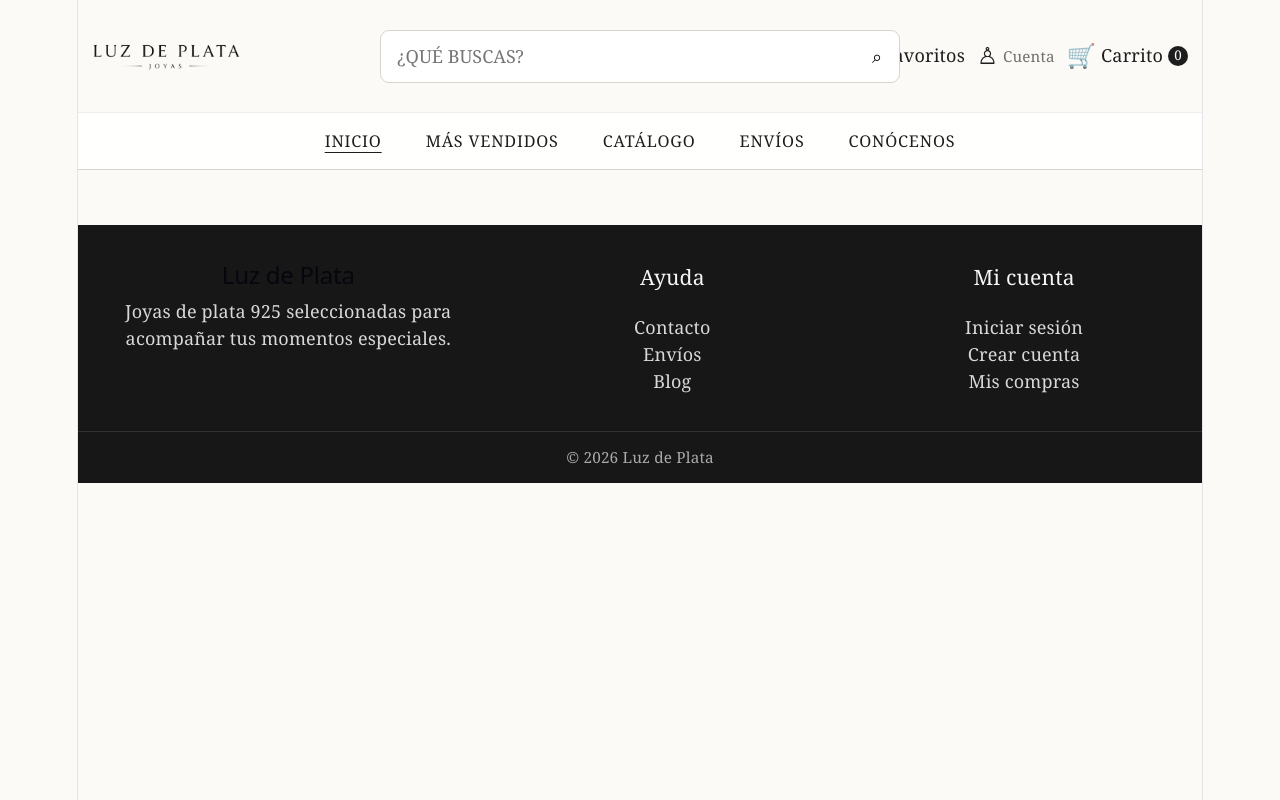
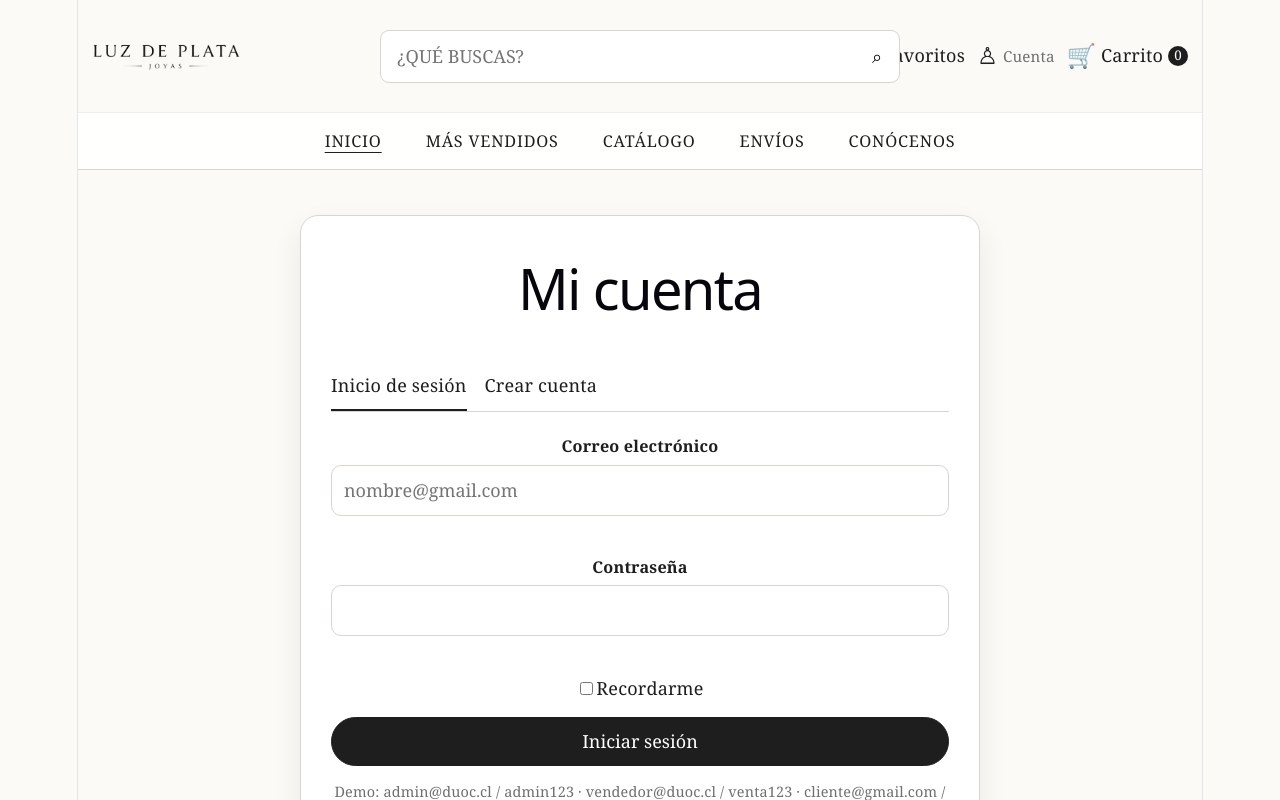
Before and after one commit to jairvas12/luz_de_plata, a React (Vite) app in the folder luz-de-plata-react/: page /Login in a window 1280 px wide. Shown: the top 800 px of the page. Built offline with nearby package versions, Linux system fonts and the light colour scheme.

Commit message:
Login en react listo

```diff
--- a/luz-de-plata-react/src/App.jsx
+++ b/luz-de-plata-react/src/App.jsx
@@ -15,6 +15,7 @@ import MasVendidos from './pages/MasVendidos'
 import Conocenos from './pages/Conocenos'
 import Contacto from './pages/Contacto'
 import Catalogo from './pages/Catalogo'
+import Login from './pages/Login'
 
 import { Routes, Route } from 'react-router-dom'
 function App() {
@@ -33,6 +34,7 @@ function App() {
         <Route path="/Conocenos" element={<Conocenos />} />
         <Route path="/Contacto" element={<Contacto />} />
         <Route path="/Catalogo" element={<Catalogo />} />
+        <Route path="/Login" element={<Login />} />
       </Routes>
       <Pie />
     </>
--- a/luz-de-plata-react/src/components/Cabecera.jsx
+++ b/luz-de-plata-react/src/components/Cabecera.jsx
@@ -27,7 +27,7 @@ function Cabecera() {
               <span className="accion__icono">♡</span>
               <span className="accion__texto">Favoritos</span>
             </a>
-            <a className="accion" href="login.html">
+            <a className="accion" href="/Login">
               <span className="accion__icono">♙</span>
               <span className="usuario-estado" data-user-state="">
                 Cuenta
--- a/luz-de-plata-react/src/components/Pie.jsx
+++ b/luz-de-plata-react/src/components/Pie.jsx
@@ -24,7 +24,7 @@ function Pie() {
           <section>
             <h3>Mi cuenta</h3>
             <p>
-              <a href="login.html">Iniciar sesión</a>
+              <a href="/Login">Iniciar sesión</a>
               <br />
               <a href="registro.html">Crear cuenta</a>
               <br />
--- a/luz-de-plata-react/src/pages/Home.jsx
+++ b/luz-de-plata-react/src/pages/Home.jsx
@@ -17,7 +17,7 @@ function Home() {
                         src="/video/inicio.mp4"
                         type="video/mp4"
                     />
-                </video>
+                </video>g
                 <div className="contenedor hero__contenido">
                     <p>PLATA 925 · DISEÑO ATEMPORAL</p>
                     <h1>Joyas que iluminan cada momento</h1>
--- /dev/null
+++ b/luz-de-plata-react/src/pages/Login.jsx
@@ -0,0 +1,333 @@
+import {
+  useState
+} from "react";
+
+import {
+  Link,
+  useNavigate
+} from "react-router-dom";
+
+import {
+  iniciarSesion
+} from "../services/usuariosService.js";
+
+import "../css/estilos.css";
+
+
+
+function Login() {
+
+  const navigate =
+    useNavigate();
+
+  const [email, setEmail] =
+    useState("");
+
+  const [password, setPassword] =
+    useState("");
+
+  const [errorEmail, setErrorEmail] =
+    useState("");
+
+  const [errorPassword, setErrorPassword] =
+    useState("");
+
+  const [errorLogin, setErrorLogin] =
+    useState("");
+
+
+  function validarEmail() {
+
+    const correo =
+      email.trim();
+
+    if (!correo) {
+
+      setErrorEmail(
+        "El correo es requerido."
+      );
+
+      return false;
+
+    }
+
+    if (correo.length > 100) {
+
+      setErrorEmail(
+        "Máximo 100 caracteres."
+      );
+
+      return false;
+
+    }
+
+    const correoValido =
+      /^[^\s@]+@(duoc\.cl|profesor\.duoc\.cl|gmail\.com|yahoo\.com)$/i;
+
+    if (
+      !correoValido.test(correo)
+    ) {
+
+      setErrorEmail(
+        "Usa un correo @duoc.cl, @profesor.duoc.cl, @gmail.com o @yahoo.com."
+      );
+
+      return false;
+
+    }
+
+    setErrorEmail("");
+
+    return true;
+
+  }
+
+
+  function validarPassword() {
+
+    if (!password) {
+
+      setErrorPassword(
+        "La contraseña es requerida."
+      );
+
+      return false;
+
+    }
+
+    if (
+      password.length < 4
+      ||
+      password.length > 10
+    ) {
+
+      setErrorPassword(
+        "Debe tener entre 4 y 10 caracteres."
+      );
+
+      return false;
+
+    }
+
+    setErrorPassword("");
+
+    return true;
+
+  }
+
+
+  function manejarSubmit(evento) {
+
+    evento.preventDefault();
+
+    setErrorLogin("");
+
+    const emailCorrecto =
+      validarEmail();
+
+    const passwordCorrecta =
+      validarPassword();
+
+    if (
+      !emailCorrecto
+      ||
+      !passwordCorrecta
+    ) {
+      return;
+    }
+
+    const sesion =
+      iniciarSesion(
+        email,
+        password
+      );
+
+    if (!sesion) {
+
+      setErrorLogin(
+        "Correo o contraseña incorrectos."
+      );
+
+      return;
+
+    }
+
+    if (
+      sesion.role ===
+      "Administrador"
+      ||
+      sesion.role ===
+      "Vendedor"
+    ) {
+
+      console.log(
+        "Usuario administrativo:",
+        sesion
+      );
+
+      navigate("/");
+
+      return;
+
+    }
+
+    navigate("/");
+
+  }
+
+
+  return (
+
+    <main>
+
+      <section className="formulario-card">
+
+        <h1>
+          Mi cuenta
+        </h1>
+
+        <div className="tabs-auth">
+
+          <Link
+            className="activo"
+            to="/login"
+          >
+            Inicio de sesión
+          </Link>
+
+          <a href="registro.html">
+            Crear cuenta
+          </a>
+
+        </div>
+
+        <form
+          autoComplete="on"
+          className="formulario"
+          onSubmit={manejarSubmit}
+          noValidate
+        >
+
+          <div className="campo">
+
+            <label htmlFor="email">
+              Correo electrónico
+            </label>
+
+            <input
+              autoComplete="email"
+              id="email"
+              maxLength="100"
+              name="email"
+              placeholder="nombre@gmail.com"
+              type="email"
+              value={email}
+              onChange={
+                evento =>
+                  setEmail(
+                    evento.target.value
+                  )
+              }
+              onBlur={validarEmail}
+              className={
+                errorEmail
+                  ? "invalido"
+                  : email
+                    ? "valido"
+                    : ""
+              }
+            />
+
+            <span className="error-campo">
+              {errorEmail}
+            </span>
+
+          </div>
+
+
+          <div className="campo">
+
+            <label htmlFor="password">
+              Contraseña
+            </label>
+
+            <input
+              autoComplete="current-password"
+              id="password"
+              maxLength="10"
+              minLength="4"
+              name="password"
+              type="password"
+              value={password}
+              onChange={
+                evento =>
+                  setPassword(
+                    evento.target.value
+                  )
+              }
+              onBlur={validarPassword}
+              className={
+                errorPassword
+                  ? "invalido"
+                  : password
+                    ? "valido"
+                    : ""
+              }
+            />
+
+            <span className="error-campo">
+              {errorPassword}
+            </span>
+
+          </div>
+
+
+          <label>
+
+            <input
+              name="remember"
+              type="checkbox"
+            />
+
+            Recordarme
+
+          </label>
+
+
+          {
+            errorLogin
+            &&
+            (
+              <div className="alerta alerta--error">
+                {errorLogin}
+              </div>
+            )
+          }
+
+
+          <button
+            className="boton boton--bloque"
+            type="submit"
+          >
+            Iniciar sesión
+          </button>
+
+
+          <p className="ayuda">
+            Demo:
+            admin@duoc.cl / admin123
+            · vendedor@duoc.cl / venta123
+            · cliente@gmail.com / clave123
+          </p>
+
+        </form>
+
+      </section>
+
+    </main>
+
+  );
+
+}
+
+export default Login;
--- /dev/null
+++ b/luz-de-plata-react/src/services/usuariosService.js
@@ -0,0 +1,92 @@
+const CLAVE_USUARIOS =
+  "lp_users_v1";
+
+const CLAVE_SESION =
+  "lp_session_v1";
+
+
+export function obtenerUsuarios() {
+
+  const datos =
+    localStorage.getItem(
+      CLAVE_USUARIOS
+    );
+
+  if (!datos) {
+    return [];
+  }
+
+  return JSON.parse(datos);
+
+}
+
+
+export function iniciarSesion(
+  email,
+  password
+) {
+
+  const usuarios =
+    obtenerUsuarios();
+
+  const usuario =
+    usuarios.find(
+      usuario =>
+        usuario.email
+          .toLowerCase()
+          ===
+        email
+          .trim()
+          .toLowerCase()
+        &&
+        usuario.password
+          === password
+        &&
+        usuario.active
+          !== false
+    );
+
+  if (!usuario) {
+    return null;
+  }
+
+  const sesion = {
+    id: usuario.id,
+    name: usuario.name,
+    email: usuario.email,
+    role: usuario.role
+  };
+
+  localStorage.setItem(
+    CLAVE_SESION,
+    JSON.stringify(sesion)
+  );
+
+  return sesion;
+
+}
+
+
+export function obtenerSesion() {
+
+  const datos =
+    localStorage.getItem(
+      CLAVE_SESION
+    );
+
+  if (!datos) {
+    return null;
+  }
+
+  return JSON.parse(datos);
+
+}
+
+
+export function cerrarSesion() {
+
+  localStorage.removeItem(
+    CLAVE_SESION
+  );
+
+}
```
